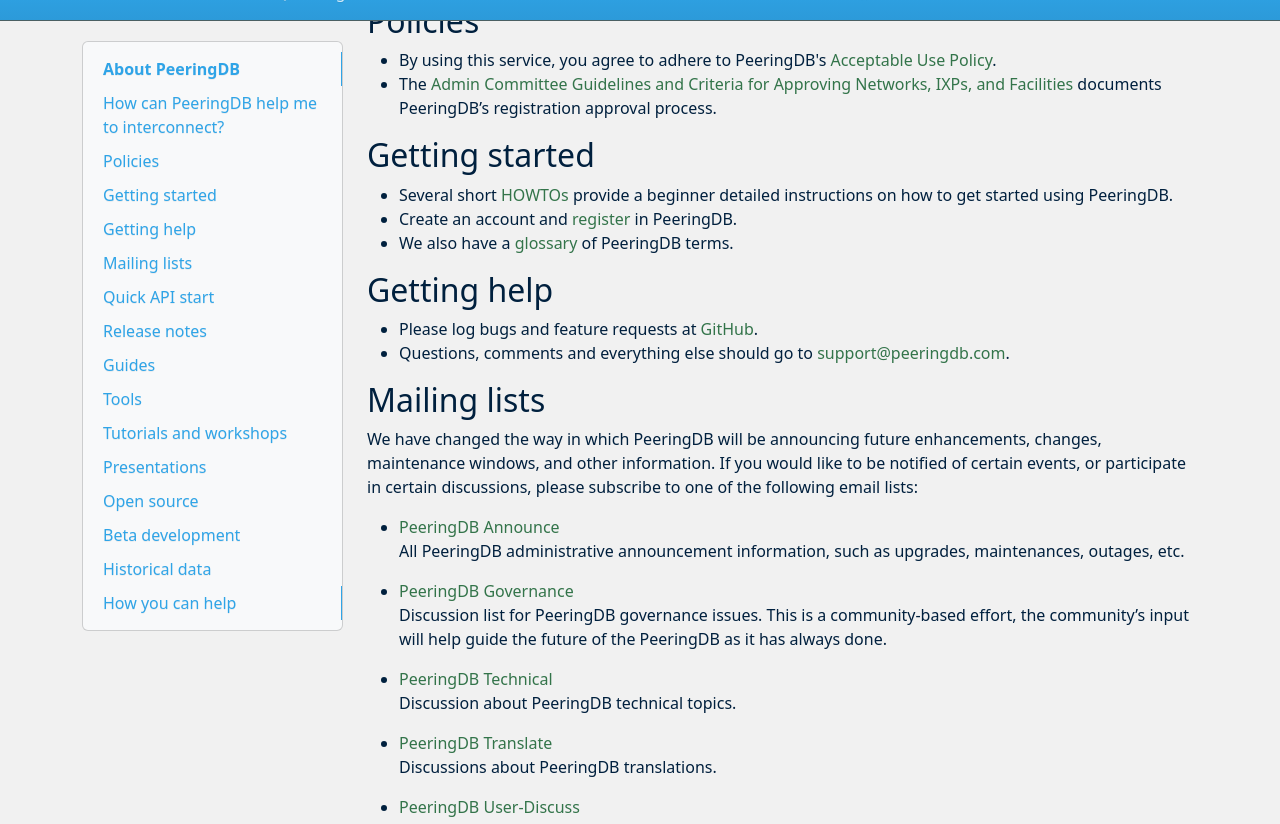
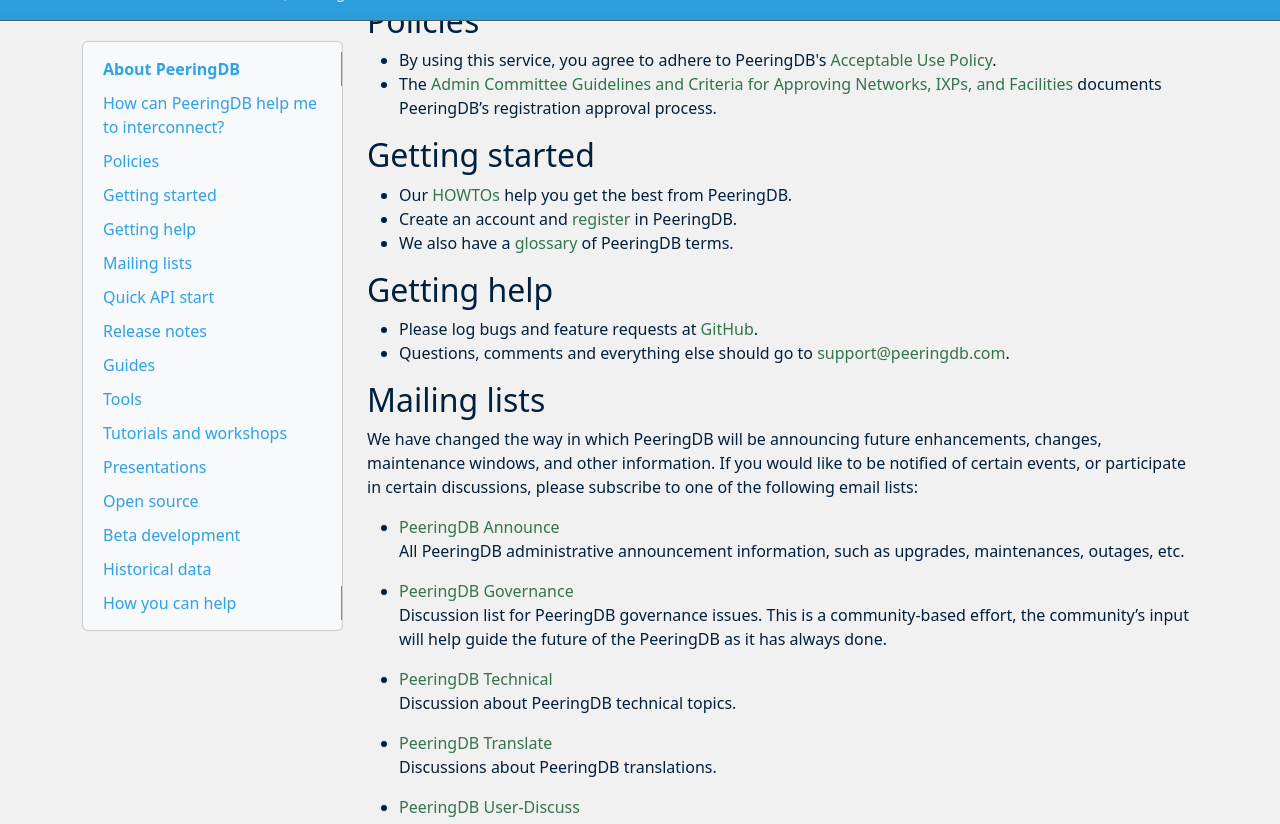
Before and after one commit to peeringdb/docs, an MkDocs documentation site: the page built from docs/index.md, in a window 1280 px wide and 900 px high, scrolled down 465 px, cut to the strip 76-900 px from the top of the window. Built offline with MkDocs 1.6.1, drawn with Linux system fonts in a browser that asks for light colours; nearby versions of some CDN libraries.

Commit message:
Update index.md
Minor update to wording for HOWTOs

```diff
--- a/docs/index.md
+++ b/docs/index.md
@@ -11,7 +11,7 @@
 
 ## Getting started
 
-* Several short [HOWTOs](/howtos) provide a beginner detailed instructions on how to get started using PeeringDB.
+* Our [HOWTOs](/howtos) help you get the best from PeeringDB.
 * Create an account and [register](https://www.peeringdb.com/register) in PeeringDB.
 * We also have a [glossary](glossary.md) of PeeringDB terms.
 
```
